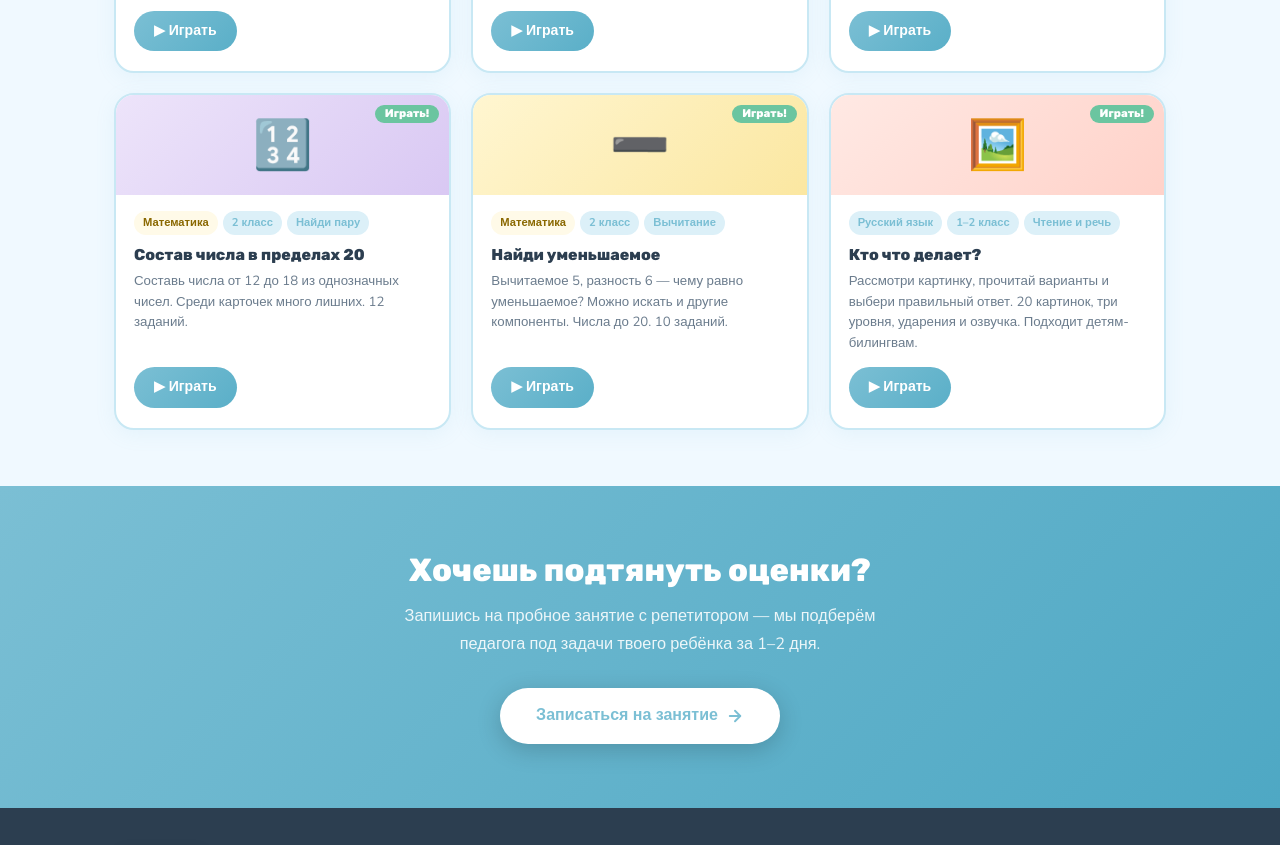
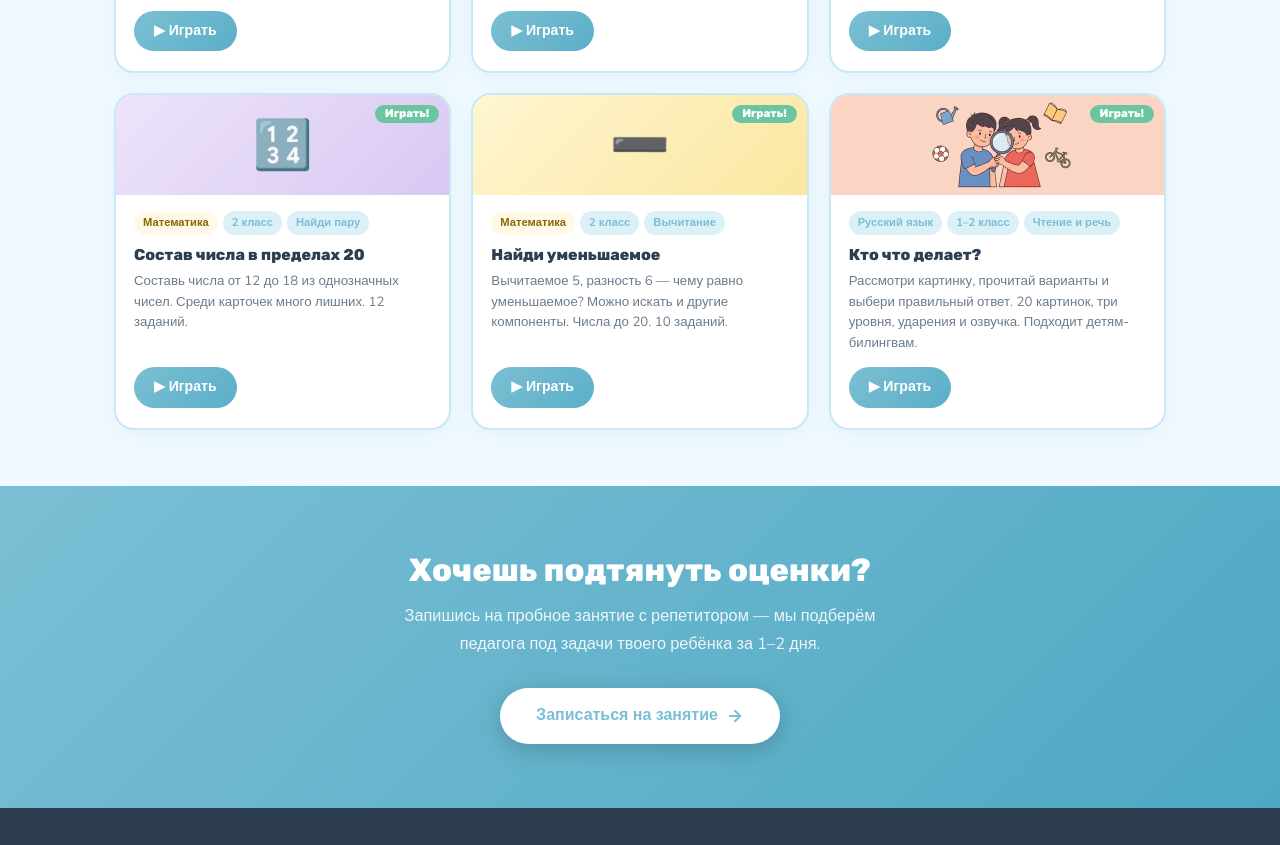
Before and after one commit to denvikadsv-sudo/uspevayka, a plain HTML site: page games.html in a window 1280 px wide. Shown: the part 1785-2630 px from the top of the page. Drawn offline with nearby package versions, Linux system fonts and the light colour scheme.

Commit message:
Каталог игр: новая картинка в карточке «Кто что делает?» вместо эмодзи
Co-Authored-By: Claude Sonnet 5.5 <noreply@anthropic.com>
Claude-Session: https://claude.ai/code/session_013NZgc21fMMowcHqb41kSNE

```diff
--- a/games.html
+++ b/games.html
@@ -110,6 +110,7 @@
     .gh-card--soon .gh-card__banner { filter: saturate(.6); }
 
     .gh-card__banner { height: 100px; display: flex; align-items: center; justify-content: center; position: relative; font-size: 3rem; line-height: 1; }
+    .gh-card__banner img { height: 100%; width: auto; max-width: none; }
     .gh-card__soon-badge { position: absolute; top: 10px; right: 10px; background: var(--yellow); color: var(--brown); font-size: .7rem; font-weight: 800; padding: 3px 10px; border-radius: 50px; font-family: 'Rubik', sans-serif; }
     .gh-card__active-badge { position: absolute; top: 10px; right: 10px; background: var(--green); color: #fff; font-size: .7rem; font-weight: 800; padding: 3px 10px; border-radius: 50px; font-family: 'Rubik', sans-serif; }
 
@@ -650,8 +651,8 @@
 
       <!-- GAME: Кто что делает? -->
       <div class="gh-card gh-card--available" data-subject="russian">
-        <div class="gh-card__banner" style="background:linear-gradient(135deg,#FFE9E4,#FFD2C9);">
-          🖼️
+        <div class="gh-card__banner" style="background:#FBD4C4;">
+          <img src="images/act-banner.webp" alt="" width="370" height="200" loading="lazy">
           <span class="gh-card__active-badge">Играть!</span>
         </div>
         <div class="gh-card__body">
```
Also changed, not shown: images/act-banner.webp (added).
